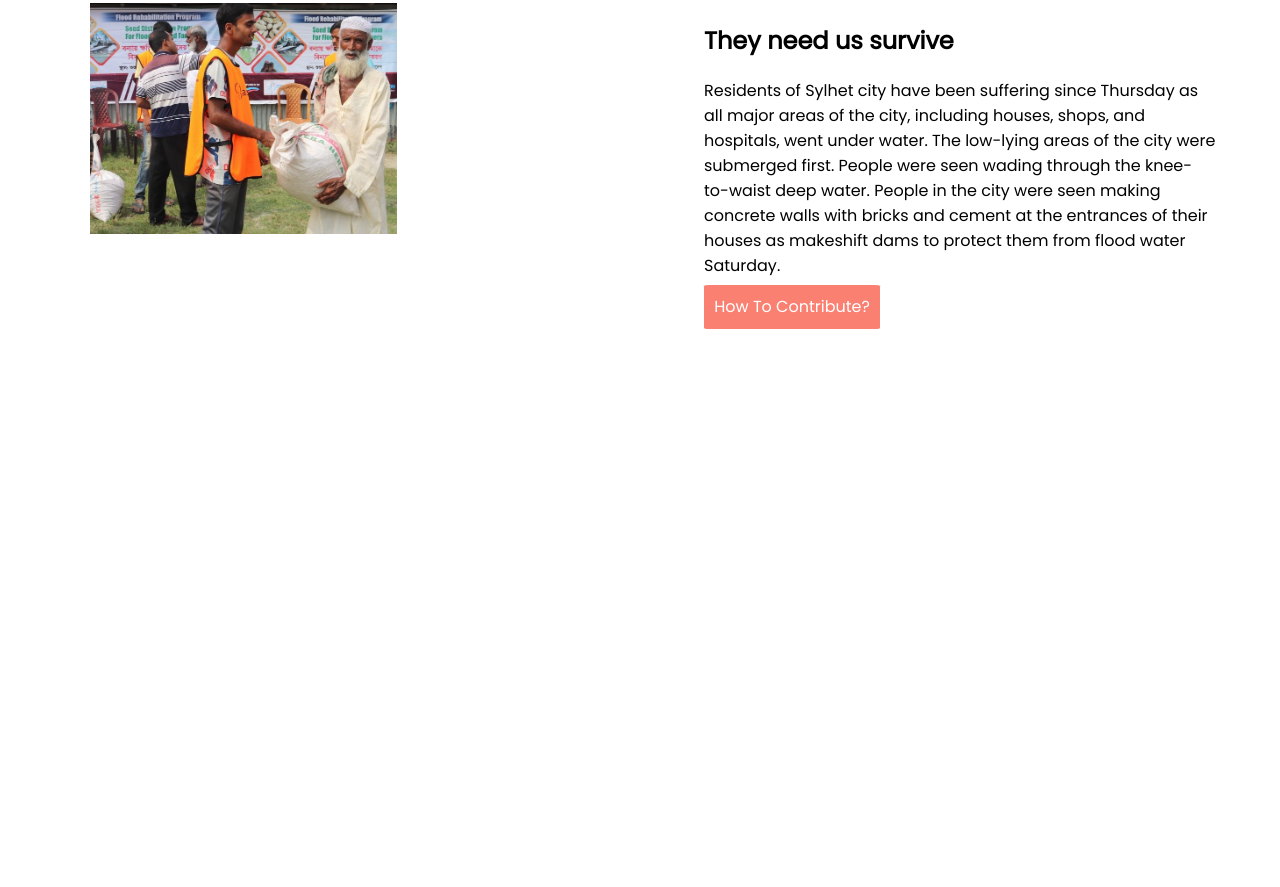
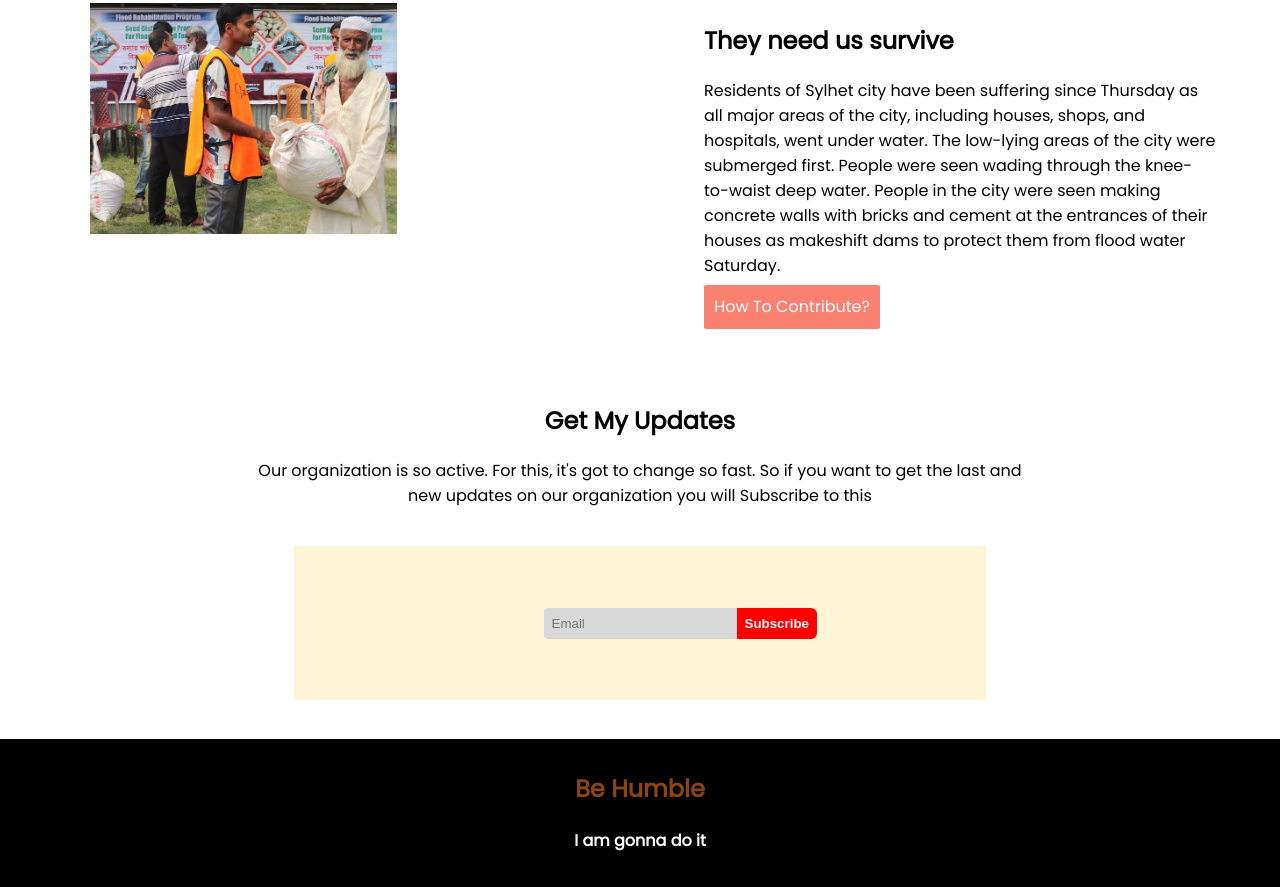
Before and after one commit to anik438/donate-today, a plain HTML site: page index.html in a window 1280 px wide. Shown: the part 2136-3023 px from the top of the page. Before the commit the page ends 2519 px from the top, so only its background shows below. Drawn offline with Linux system fonts and the light colour scheme.

Commit message:
project completed

```diff
--- a/index.css
+++ b/index.css
@@ -125,3 +125,54 @@ img {
     padding: 2%;
     border-radius: 3%;
 }
+
+
+/* Subscribe Area*/
+
+.subscribe-area {
+    text-align: center;
+    margin-left: 20%;
+    margin-right: 20%;
+}
+
+.subscribe {
+    background-color: #FFF4D6;
+    margin: 5%;
+    padding: 8%;
+}
+
+#email {
+    border: none;
+    background-color: #D9D9D9;
+    padding: 8px;
+    border-top-left-radius: 4px;
+    border-bottom-left-radius: 4px;
+}
+
+#subscribe-id {
+    border: none;
+    color: white;
+    background-color: red;
+    padding: 8px;
+    border-top-right-radius: 6px;
+    border-bottom-right-radius: 6px;
+    position: absolute;
+    font-weight: 600;
+}
+
+
+/* Footer Part */
+
+footer {
+    background-color: black;
+    padding: 1%;
+    text-align: center;
+}
+
+footer h2 {
+    color: saddlebrown;
+}
+
+footer h4 {
+    color: white;
+}
--- a/index.html
+++ b/index.html
@@ -13,6 +13,8 @@
 </head>
 
 <body>
+
+    <!-- This is top banner-area -->
     <section>
         <div class="banner">
             <div class="content">
@@ -46,6 +48,8 @@
         </div>
     </section>
 
+    <!-- Donate Plan Area -->
+
     <section>
         <div class="donate-plan">
             <div>
@@ -78,6 +82,7 @@
         </div>
     </section>
 
+    <!-- Contribution Area -->
 
     <section class="flexible-container">
         <div class="half-width">
@@ -100,8 +105,28 @@
                 knee-to-waist deep water. People in the city were seen making concrete walls with bricks and cement at the entrances of their houses as makeshift dams to protect them from flood water Saturday.</p>
             <a class="link-button" href="" target="_blank">How To Contribute?</a>
         </div>
+    </section>
 
+
+    <!-- this is subscribe area -->
+    <section>
+        <div class="subscribe-area">
+            <div>
+                <h1>Get My Updates</h1>
+                <p>Our organization is so active. For this, it's got to change so fast. So if you want to get the last and new updates on our organization you will Subscribe to this</p>
+            </div>
+            <div class="subscribe">
+                <form action="">
+                    <input id="email" type="Email" placeholder="Email" name="">
+                    <input id="subscribe-id" type="button" value="Subscribe">
+                </form>
+            </div>
+        </div>
     </section>
+    <footer>
+        <h2>Be Humble</h2>
+        <h4>I am gonna do it</h4>
+    </footer>
 
 </body>
 
```
